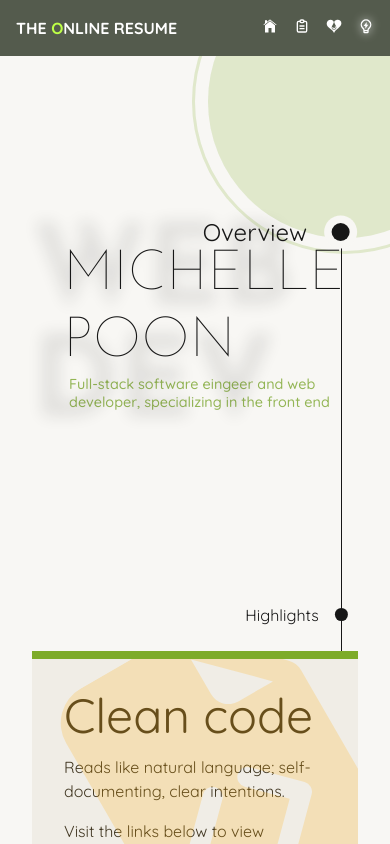
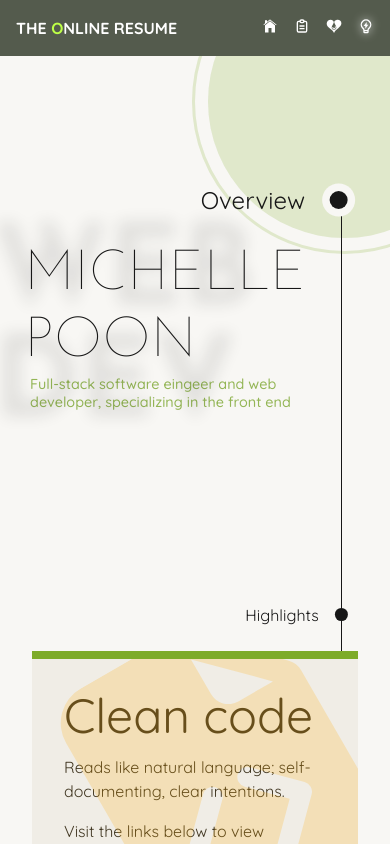
Before and after one commit to hjklqw/online-resume, a Next.js app: page / in a window 390 px wide. Built offline with nearby package versions, Linux system fonts and the light colour scheme; no server answers.

Commit message:
Improved header responsiveness
Added simple header animation

```diff
--- a/contents/landing/navDot.tsx
+++ b/contents/landing/navDot.tsx
@@ -7,7 +7,6 @@ type Props = {
   section: Section
   activeNavSection: Section
   setActiveNavSection: React.Dispatch<React.SetStateAction<Section>>
-  top?: string
 }
 
 export const NavDot = ({ section, setActiveNavSection, ...props }: Props) => {
@@ -15,7 +14,6 @@ export const NavDot = ({ section, setActiveNavSection, ...props }: Props) => {
   return (
     <div
       className={`${styles.navDot} ${isActive ? styles.active : ''}`}
-      style={{ top: props.top }}
       onClick={() => {
         setActiveNavSection(section)
         document
--- a/contents/landing/styles.module.scss
+++ b/contents/landing/styles.module.scss
@@ -31,6 +31,7 @@
     padding-top: 5.5vw;
     padding-left: 8vw;
     position: relative;
+    animation: fade-in 3.5s ease-out;
   }
 
   h2 {
@@ -43,6 +44,7 @@
     position: absolute;
     color: transparent;
     text-shadow: 0 0 1rem var(--text);
+    animation: scale-in 3s ease-out;
   }
 
   h3 {
@@ -57,6 +59,41 @@
         display: none;
       }
     }
+  }
+
+  .navDot {
+    top: 0;
+  }
+
+  @media all and (max-width: 730px) {
+    margin-left: -10vw;
+  }
+}
+
+@keyframes scale-in {
+  0% {
+    scale: 5;
+    opacity: 0.01;
+  }
+  100% {
+    scale: 1;
+    opacity: 0.1;
+  }
+}
+
+@keyframes fade-in {
+  0%,
+  10% {
+    opacity: 0;
+  }
+  50% {
+    opacity: 0.25;
+  }
+  70% {
+    @include glow;
+  }
+  100% {
+    opacity: 1;
   }
 }
 
@@ -193,6 +230,16 @@ $navRight: 5%;
   }
 }
 
+@media all and (max-width: 680px) {
+  .navBar {
+    top: 8vh;
+  }
+
+  .header .navDot {
+    top: -2rem;
+  }
+}
+
 section.highlights {
   margin: 15rem 0;
   display: grid;
@@ -286,6 +333,20 @@ section.links {
       margin-top: 0.5rem;
     }
   }
+
+  @media all and (max-width: 820px) {
+    grid-template-columns: repeat(auto-fit, minmax(7rem, 1fr));
+  }
+
+  @media all and (max-width: 580px) {
+    grid-template-columns: repeat(auto-fit, minmax(7rem, 1fr));
+    padding-left: 0;
+  }
+
+  @media all and (max-width: 505px) {
+    grid-template-columns: repeat(auto-fit, 8rem);
+    padding: 0;
+  }
 }
 
 $rippleDiameterStart: 1rem;
--- a/contents/landing/view.tsx
+++ b/contents/landing/view.tsx
@@ -45,7 +45,6 @@ export const LandingPage = () => {
             section={Section.OVERVIEW}
             activeNavSection={activeNavSection}
             setActiveNavSection={setActiveNavSection}
-            top="0"
           />
           <h2>Web Dev</h2>
           <h1>Michelle Poon</h1>
```
